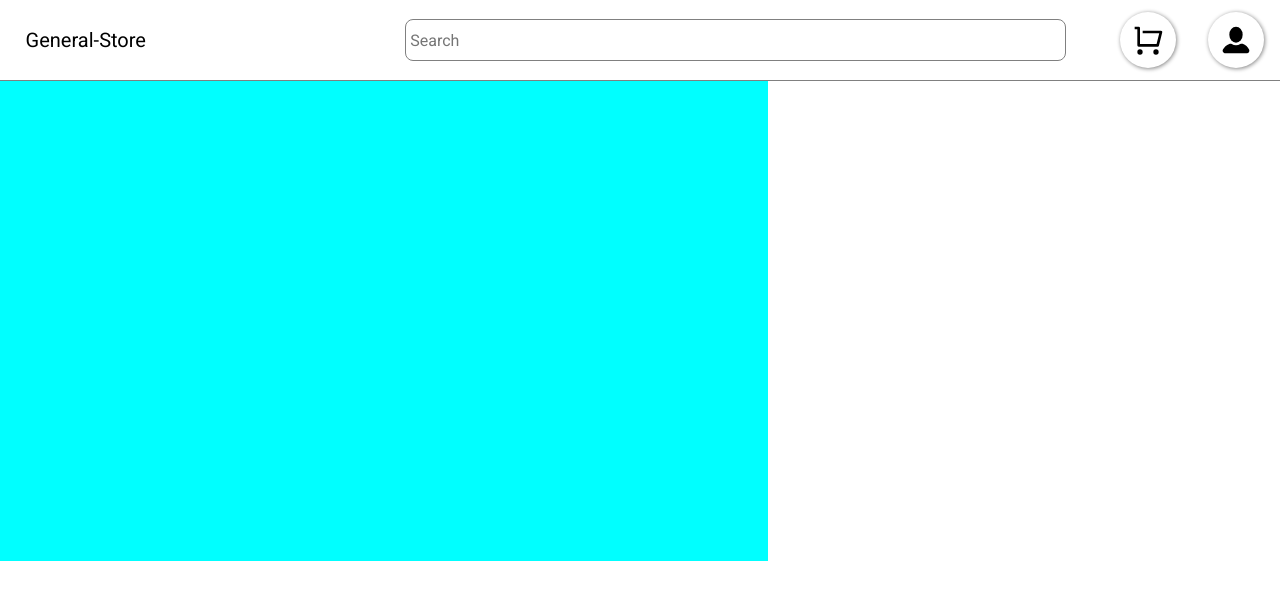
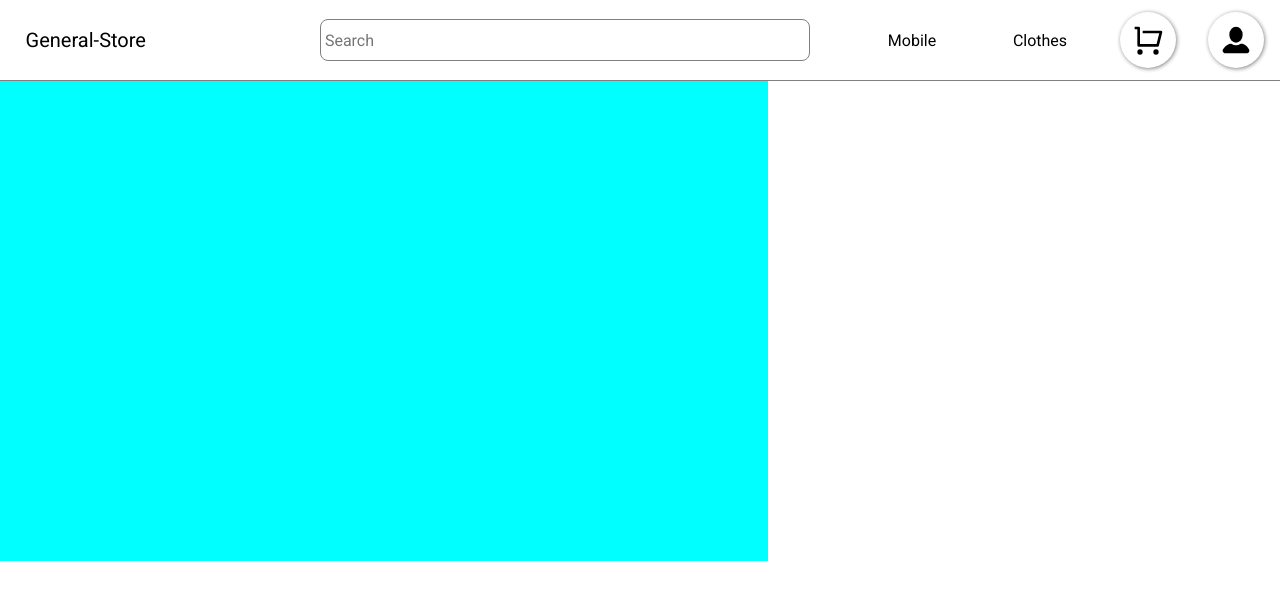
Before and after one commit to AkshayWazir/general-store, a React (Create React App) app: page /detail/1 in a window 1280 px wide. Shown: the top 600 px of the page. Built offline with nearby package versions, Linux system fonts and the light colour scheme.

Commit message:
Routing implemented

```diff
--- a/src/App.js
+++ b/src/App.js
@@ -1,17 +1,12 @@
 import "./globalStyles.css";
-import { Browsing, Details } from "./screens";
-import { BrowserRouter, Routes, Route } from "react-router-dom";
+import { Browsing, Details, Mobile, Clothes } from "./screens";
+import { Routes, Route } from "react-router-dom";
 
 function App() {
   return (
-    <BrowserRouter>
-      <Routes>
-        <Route path="/" element={<Browsing />} />
-        <Route path="detail" element={<Details />}>
-          <Route path=":id" element={<Details />} />
-        </Route>
-      </Routes>
-    </BrowserRouter>
+    <Routes>
+      <Route path="/*" element={<Browsing />} />
+    </Routes>
   );
 }
 
--- a/src/components/shared/topNavBar/index.jsx
+++ b/src/components/shared/topNavBar/index.jsx
@@ -2,18 +2,29 @@ import React from "react";
 import "./styles.css";
 import CartImage from "../../../assets/images/cart.svg";
 import ProfileImage from "../../../assets/images/profile.svg";
+import { useNavigate } from "react-router-dom";
 
 export default function TopNavBar(props) {
   const { onSearchChange, cartToolTip = 0 } = props;
+  const navigate = useNavigate();
   return (
     <div className="TopNavBar-container">
-      <p className="TopNavBar-title">General-Store</p>
+      <p className="TopNavBar-title" onClick={() => navigate("/")}>
+        General-Store
+      </p>
       <input
         type="text"
         className="TopNavBar-search"
         placeholder="Search"
         onChange={(e) => onSearchChange(e.target.value)}
       />
+      {/* navigation tabs  */}
+      <span className="navigation-text" onClick={() => navigate("/mobile")}>
+        Mobile
+      </span>
+      <span className="navigation-text" onClick={() => navigate("/clothes")}>
+        Clothes
+      </span>
       <span className="TopNavBar-icon-cont">
         <img src={CartImage} className="TopNavTabIcon" alt="" />
         {cartToolTip > 0 && <span className="TopNav-tooltip">{cartToolTip}</span>}
--- a/src/components/shared/topNavBar/styles.css
+++ b/src/components/shared/topNavBar/styles.css
@@ -65,3 +65,14 @@
   align-items: center;
   justify-content: center;
 }
+
+.navigation-text {
+  font-family: var(--font);
+  font-size: 2vh;
+  height: 100%;
+  width: 10vw;
+  cursor: pointer;
+  display: flex;
+  align-items: center;
+  justify-content: center;
+}
--- a/src/index.js
+++ b/src/index.js
@@ -1,10 +1,13 @@
 import React from "react";
 import ReactDOM from "react-dom/client";
 import App from "./App";
+import { BrowserRouter, Routes, Route } from "react-router-dom";
 
 const root = ReactDOM.createRoot(document.getElementById("root"));
 root.render(
   <React.StrictMode>
-    <App />
+    <BrowserRouter>
+      <App />
+    </BrowserRouter>
   </React.StrictMode>
 );
--- /dev/null
+++ b/src/screens/browsing/clothes/index.jsx
@@ -0,0 +1,6 @@
+import React from "react";
+import "./styles.css";
+
+export default function Clothes(props) {
+  return <div>Clothes</div>;
+}
--- a/src/screens/details/index.jsx
+++ b/src/screens/browsing/details/index.jsx
@@ -1,8 +1,8 @@
 import React, { useState, useEffect } from "react";
-import { TopNav } from "../../components";
+import { TopNav } from "../../../components";
 import "./styles.css";
 import { useParams } from "react-router-dom";
-import { getProduct } from "../../api/browsingAPI";
+import { getProduct } from "../../../api/browsingAPI";
 
 export default function Details(prosp) {
   const [productData, setProductData] = useState({});
@@ -13,11 +13,8 @@ export default function Details(prosp) {
   }, []);
 
   return (
-    <div>
-      <TopNav />
-      <div className="details-screen">
-        <div className="details-image-sec"></div>
-      </div>
+    <div className="details-screen">
+      <div className="details-image-sec"></div>
     </div>
   );
 }
--- a/src/screens/browsing/index.jsx
+++ b/src/screens/browsing/index.jsx
@@ -1,6 +1,10 @@
 import React, { useEffect, useState } from "react";
+import { Route, Routes } from "react-router-dom";
 import { getBrowsingData } from "../../api/browsingAPI";
 import { ProductItem, TopNav } from "../../components";
+import Clothes from "./clothes";
+import Details from "./details";
+import Mobile from "./mobile";
 import "./styles.css";
 
 export default function Browsing(props) {
@@ -15,6 +19,10 @@ export default function Browsing(props) {
   return (
     <div className="browsing-window">
       <TopNav cartToolTip={count} onSearchChange={(val) => setSearch(val)} />
+      <Routes>
+        <Route
+          path="/"
+          element={
             <div className="browsing-content">
               {(search.length === 0
                 ? products
@@ -27,6 +35,14 @@ export default function Browsing(props) {
                 />
               ))}
             </div>
+          }
+        />
+        <Route path="detail" element={<Details />}>
+          <Route path=":id" element={<Details />} />
+        </Route>
+        <Route path="mobile" element={<Mobile />} />
+        <Route path="clothes" element={<Clothes />} />
+      </Routes>
     </div>
   );
 }
--- /dev/null
+++ b/src/screens/browsing/mobile/index.jsx
@@ -0,0 +1,6 @@
+import React from "react";
+import "./styles.css";
+
+export default function Mobile(props) {
+  return <div>Mobile</div>;
+}
--- a/src/screens/index.js
+++ b/src/screens/index.js
@@ -1,2 +1,4 @@
 export { default as Browsing } from "./browsing";
-export { default as Details } from "./details";
+export { default as Details } from "./browsing/details";
+export { default as Clothes } from "./browsing/clothes";
+export { default as Mobile } from "./browsing/mobile";
```
Also changed, not shown: src/screens/browsing/clothes/styles.css (added), src/screens/browsing/details/styles.css (renamed from src/screens/details/styles.css), src/screens/browsing/mobile/styles.css (added). Lines whose indentation alone changed are shown as unchanged.
